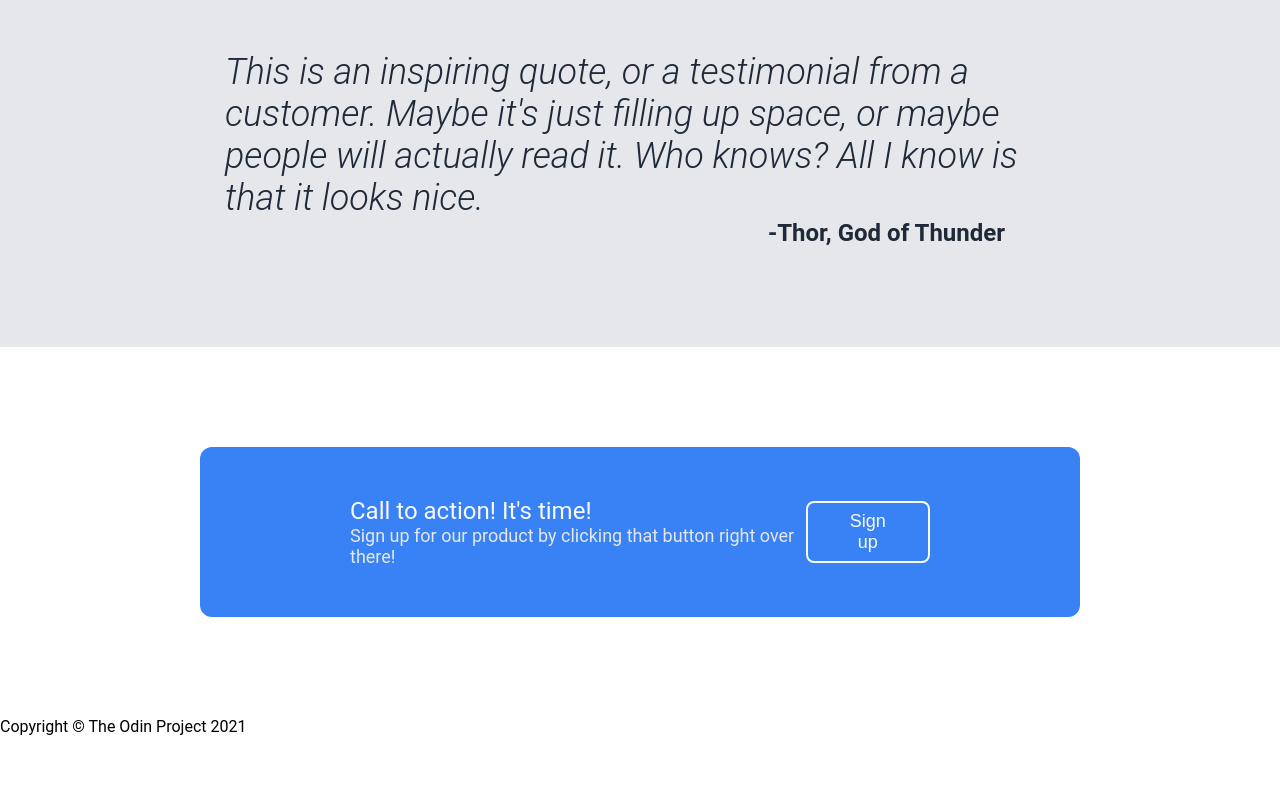
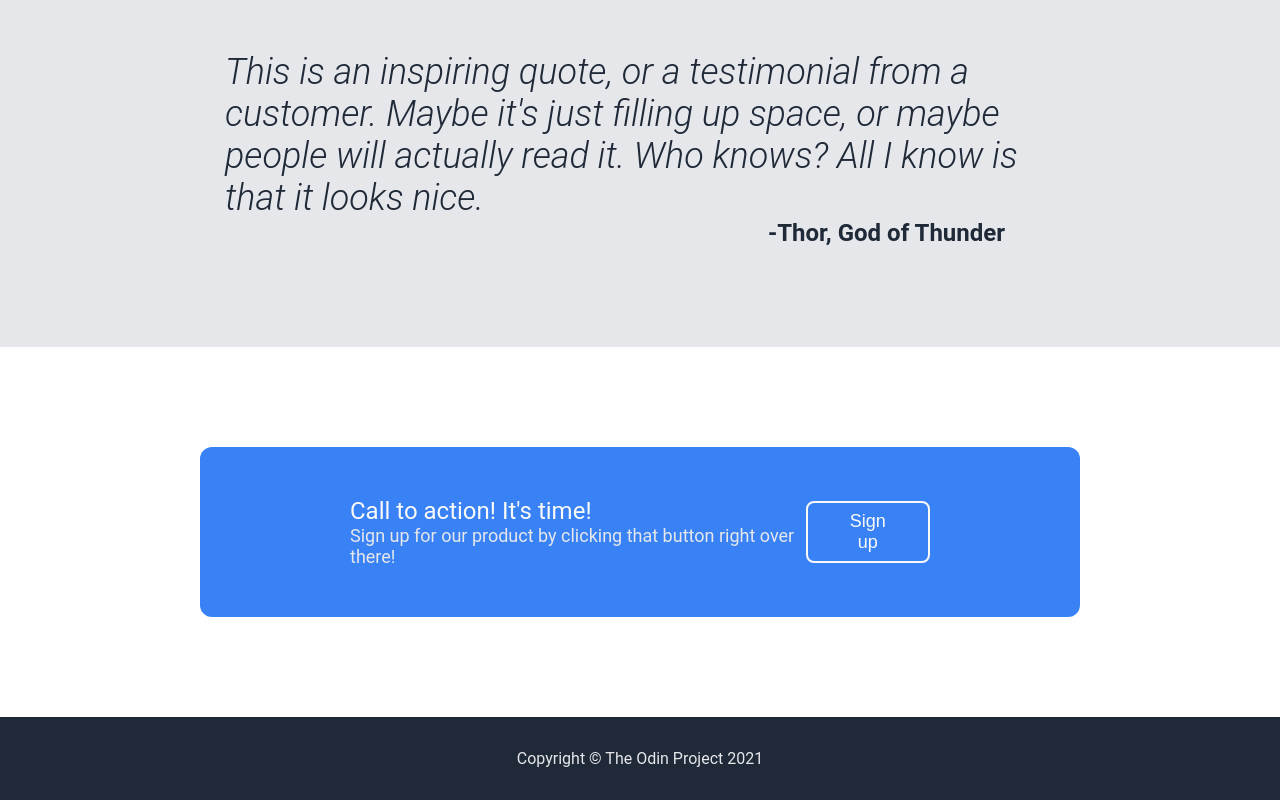
Before and after one commit to ikgmiano/landing-page, a plain HTML site: page index.html in a window 1280 px wide. Shown: the part 1092-1892 px from the top of the page. Before the commit the page ends 1828 px from the top, so only its background shows below. Drawn offline with Linux system fonts and the light colour scheme.

Commit message:
style footer

```diff
--- a/style.css
+++ b/style.css
@@ -167,3 +167,10 @@ li {
   border: solid 2px #F9FAF8;
   border-radius: 8px;
 }
+
+footer {
+  background-color: #1F2937;
+  color: #E5E7EB;
+  text-align: center;
+  padding: 32px 0;
+}
```
